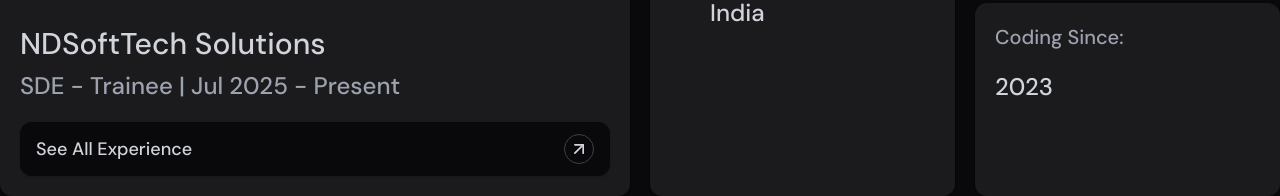
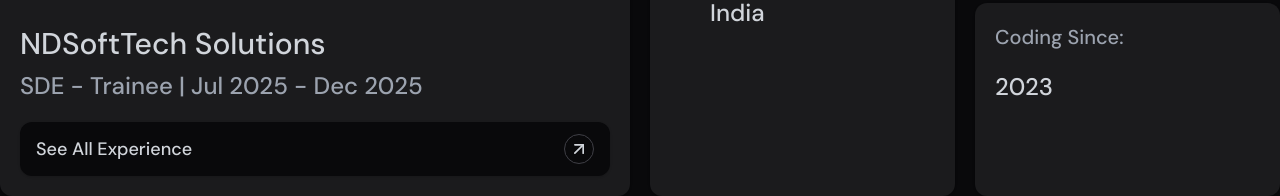
Before and after one commit to ashwnkumar/portfolio-v5-nextjs, a Next.js app: page / in a window 1280 px wide. Shown: the part 752-948 px from the top of the page. Built offline with nearby package versions, Linux system fonts and the light colour scheme.

Commit message:
Update admin.ts with job end date

```diff
--- a/src/constants/admin.ts
+++ b/src/constants/admin.ts
@@ -99,6 +99,7 @@
       company: "NDSoftTech Solutions",
       position: "SDE - Trainee",
       from: "Jul 2025",
+to: "Dec 2025",
       work: [
         "Developed user facing interfaces using React Native for multiple applications.",
         "Optimized codebase readability by introducing reusable components.",
```
